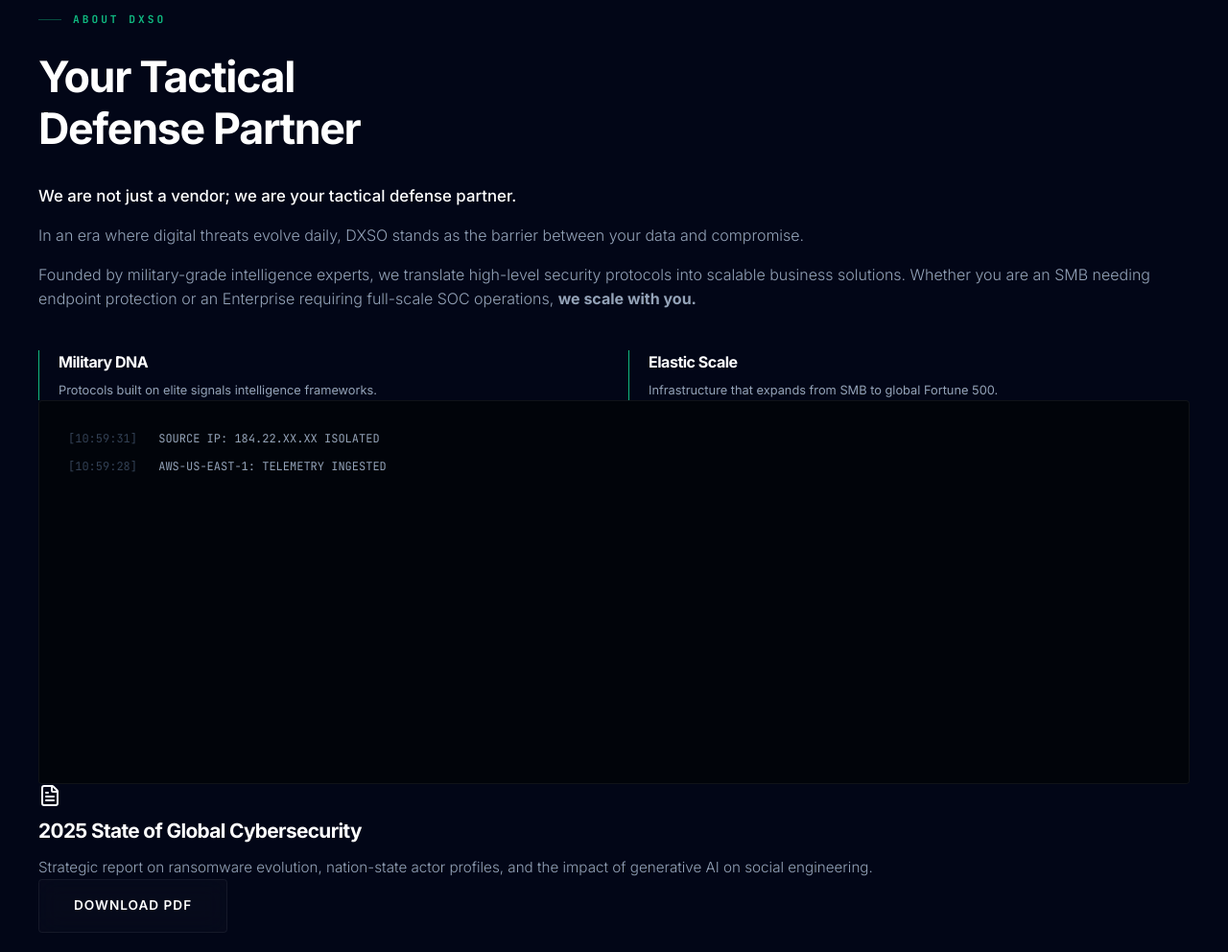
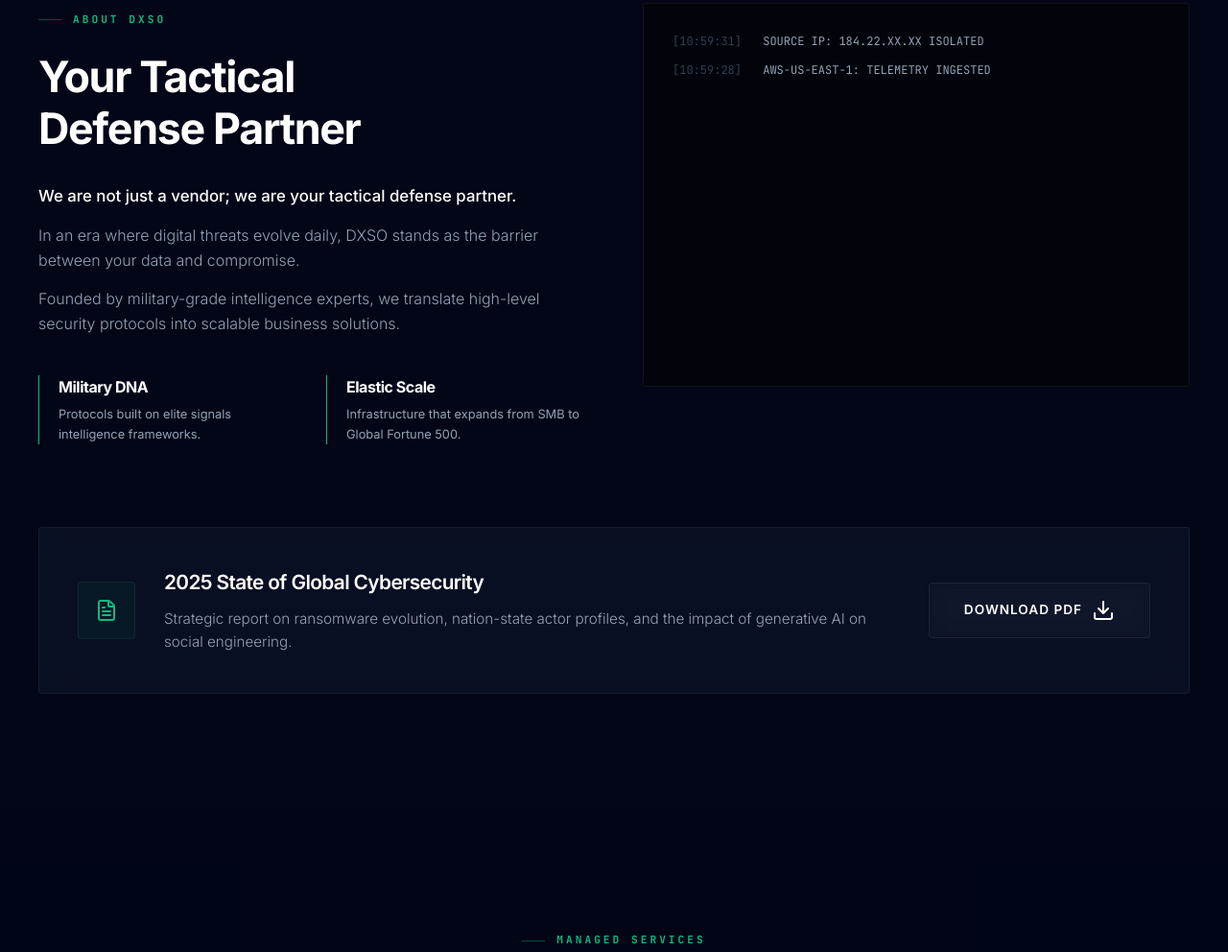
Before and after one commit to ajoyag/DXSO-site-new, a plain HTML site: page index.html in a window 1280 px wide. Shown: the part 1108-2100 px from the top of the page at 96% size. Drawn offline with nearby package versions, Linux system fonts and the light colour scheme.

Commit message:
Update index.html

```diff
--- a/index.html
+++ b/index.html
@@ -606,6 +606,73 @@
             .hero-btns { flex-direction: column; gap: 15px; }
             .btn { width: 100%; }
         }
+                /* Whitepaper Card Refined */
+        .whitepaper-card {
+            background: var(--brand-surface);
+            border: 1px solid var(--border);
+            padding: 40px;
+            border-radius: 4px;
+            margin-top: 60px;
+            display: flex;
+            align-items: center;
+            gap: 30px;
+            backdrop-filter: var(--glass-blur);
+            transition: 0.4s cubic-bezier(0.16, 1, 0.3, 1);
+            position: relative;
+            overflow: hidden;
+        }
+
+        /* Subtle left accent bar that appears on hover */
+        .whitepaper-card::before {
+            content: "";
+            position: absolute;
+            left: 0; top: 0; bottom: 0;
+            width: 3px;
+            background: var(--brand-accent);
+            opacity: 0;
+            transition: 0.3s;
+        }
+
+        .whitepaper-card:hover {
+            border-color: rgba(16, 185, 129, 0.3);
+            background: var(--brand-surface-bright);
+            transform: translateY(-5px);
+            box-shadow: 0 30px 60px -20px rgba(0,0,0,0.4);
+        }
+
+        .whitepaper-card:hover::before {
+            opacity: 1;
+        }
+
+        .wp-icon {
+            font-size: 2.5rem;
+            color: var(--brand-accent);
+            display: flex;
+            align-items: center;
+            justify-content: center;
+            width: 60px;
+            height: 60px;
+            background: rgba(16, 185, 129, 0.05);
+            border: 1px solid rgba(16, 185, 129, 0.1);
+            border-radius: 4px;
+            transition: 0.3s;
+        }
+
+        .whitepaper-card:hover .wp-icon {
+            background: var(--brand-accent-glow);
+            transform: scale(1.1) rotate(-5deg);
+            border-color: var(--brand-accent);
+        }
+
+        .wp-content { flex: 1; }
+        .wp-title { font-size: 1.3rem; margin-bottom: 10px; font-weight: 600; color: white; }
+        .wp-desc { color: var(--text-muted); font-size: 0.95rem; font-weight: 300; line-height: 1.6; }
+
+        @media (max-width: 768px) {
+            .whitepaper-card { flex-direction: column; text-align: center; padding: 40px 25px; }
+            .wp-icon { margin-bottom: 10px; }
+            .whitepaper-card::before { width: 100%; height: 3px; top: 0; bottom: auto; }
+        }
     </style>
 </head>
 
@@ -714,13 +781,13 @@
     <!-- About Section -->
     <section id="about" class="section">
         <div class="container">
-            <div class="about-grid">
+            <div class="about-grid" style="display: grid; grid-template-columns: 1fr 1fr; gap: 60px;">
                 <div class="gs-left">
                     <div class="tagline">ABOUT DXSO</div>
                     <h2 style="font-size: clamp(2rem, 5vw, 2.8rem); line-height: 1.2; margin-bottom: 30px;">Your Tactical <br>Defense Partner</h2>
                     <p style="color: white; font-size: 1.05rem; margin-bottom: 15px; font-weight:500;">We are not just a vendor; we are your tactical defense partner.</p>
                     <p style="color: var(--text-muted); font-size: 1rem; margin-bottom: 15px; font-weight:300;">In an era where digital threats evolve daily, DXSO stands as the barrier between your data and compromise.</p>
-                    <p style="color: var(--text-muted); font-size: 1rem; margin-bottom: 30px; font-weight:300;">Founded by military-grade intelligence experts, we translate high-level security protocols into scalable business solutions. Whether you are an SMB needing endpoint protection or an Enterprise requiring full-scale SOC operations, <strong>we scale with you.</strong></p>
+                    <p style="color: var(--text-muted); font-size: 1rem; margin-bottom: 30px; font-weight:300;">Founded by military-grade intelligence experts, we translate high-level security protocols into scalable business solutions.</p>
 
                     <div style="display: grid; grid-template-columns: 1fr 1fr; gap: 30px; margin-top: 40px;">
                         <div style="border-left: 1px solid var(--brand-accent); padding-left: 20px;">
@@ -729,7 +796,7 @@
                         </div>
                         <div style="border-left: 1px solid var(--brand-accent); padding-left: 20px;">
                             <h4 style="margin-bottom: 6px; font-size: 1rem;">Elastic Scale</h4>
-                            <p style="font-size: 0.8rem; color: var(--text-muted);">Infrastructure that expands from SMB to global Fortune 500.</p>
+                            <p style="font-size: 0.8rem; color: var(--text-muted);">Infrastructure that expands from SMB to Global Fortune 500.</p>
                         </div>
                     </div>
                 </div>
@@ -737,15 +804,16 @@
                     <div class="intel-container" id="intel-feed"></div>
                 </div>
             </div>
+            <br>
 
-            <!-- Whitepaper Interactive Card -->
+            <!-- Whitepaper Interactive Card Refined -->
             <div class="whitepaper-card gs-up">
                 <div class="wp-icon"><i data-lucide="file-text"></i></div>
-                <div style="flex: 1;">
-                    <h3 style="font-size: 1.3rem; margin-bottom: 10px;">2025 State of Global Cybersecurity</h3>
-                    <p style="color: var(--text-muted); font-size: 0.95rem; font-weight:300;">Strategic report on ransomware evolution, nation-state actor profiles, and the impact of generative AI on social engineering.</p>
+                <div class="wp-content">
+                    <h3 class="wp-title">2025 State of Global Cybersecurity</h3>
+                    <p class="wp-desc">Strategic report on ransomware evolution, nation-state actor profiles, and the impact of generative AI on social engineering.</p>
                 </div>
-                <a href="#" class="btn btn-outline" style="white-space: nowrap;">Download PDF</a>
+                <a href="#" class="btn btn-outline">Download PDF <i data-lucide="download" size="16"></i></a>
             </div>
         </div>
     </section>
```
